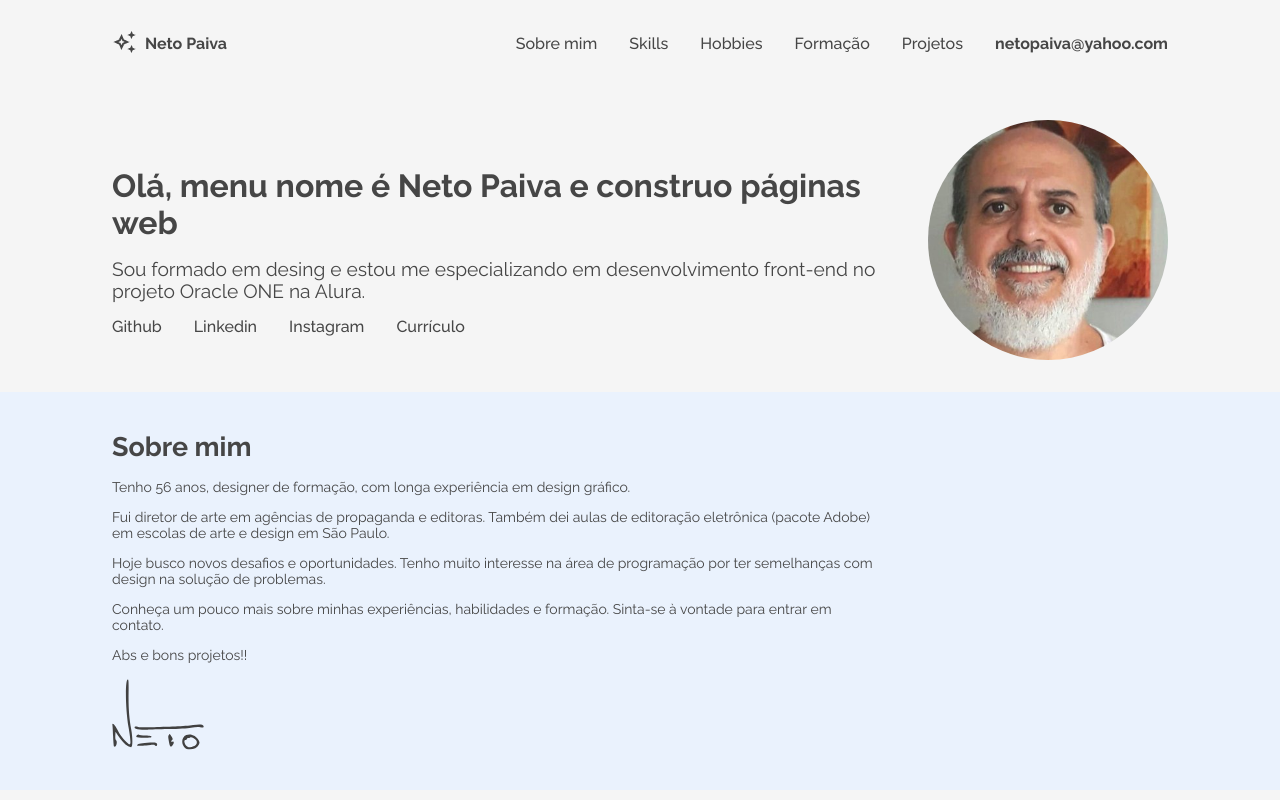
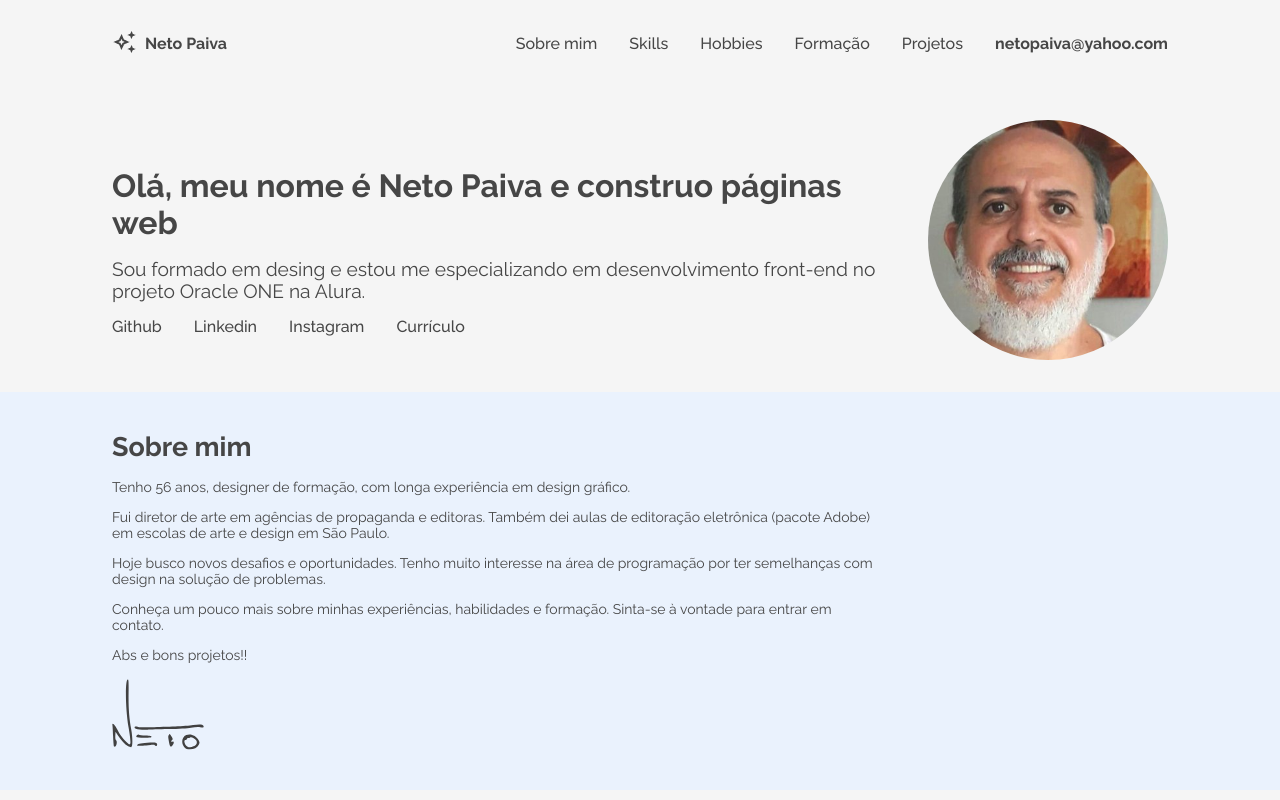
Before and after one commit to NetoPaiva/challenge-portfolio, a plain HTML site: page index.html in a window 1280 px wide. Shown: the top 800 px of the page. Drawn offline with Linux system fonts and the light colour scheme.

Commit message:
revisão do título (index.html).

```diff
--- a/index.html
+++ b/index.html
@@ -62,7 +62,7 @@
    <aside class="aside__container">
       <img src="assets/imagens/netopaiva_foto.jpg" alt="Foto Neto Paiva" class="aside__foto">
       <div class="aside__descricao">
-         <h1 class="aside__titulo">Olá, menu nome é Neto Paiva e construo páginas web</h1>
+         <h1 class="aside__titulo">Olá, meu nome é Neto Paiva e construo páginas web</h1>
          <h2 class="asisde__subtitulo">Sou formado em desing e estou me especializando em desenvolvimento front-end no projeto Oracle ONE na Alura.</h2>
          <ul class="aside__lista">
             <li class="aside__lista__item"><a class="aside__lista__link" href="https://github.com/NetoPaiva"
```
